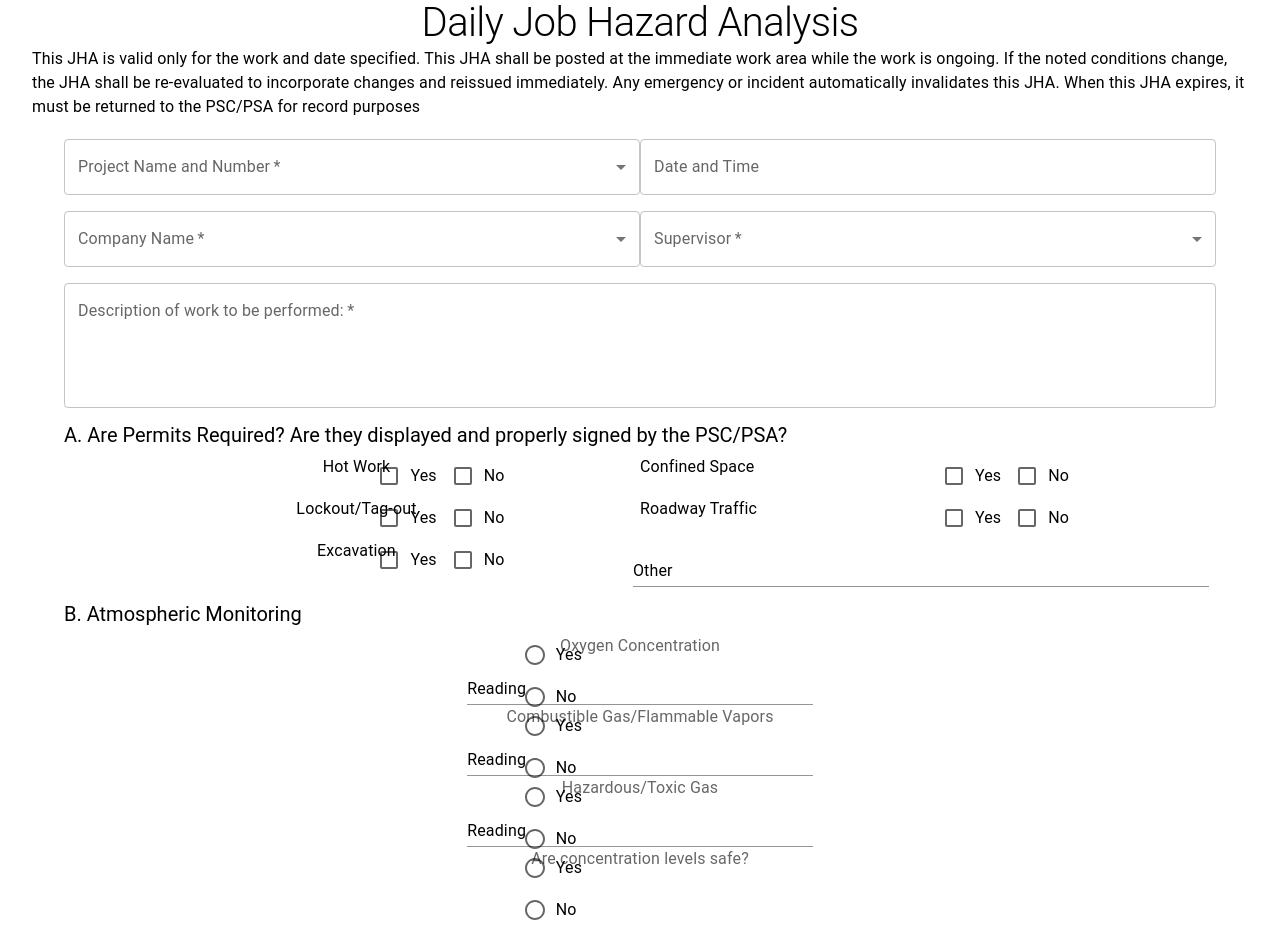
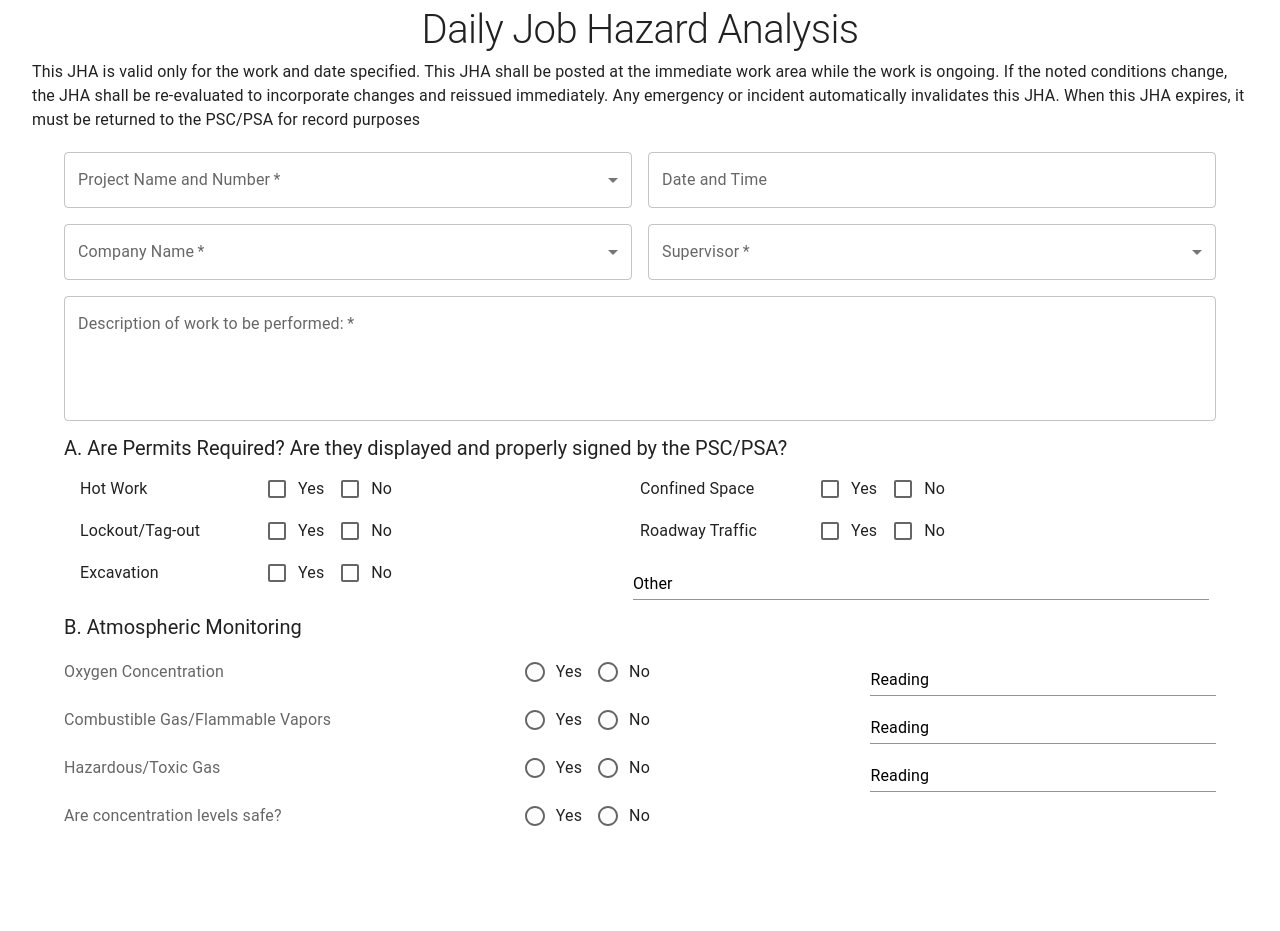
Before and after one commit to Trevor5008/jha-form-prototype, a Next.js app: page / in a window 1280 px wide. After the commit the page ends 840 px from the top, so only its background shows below. Built offline with nearby package versions, Linux system fonts and the light colour scheme.

Commit message:
Fixed layout issue with production build

```diff
--- a/app/components/DateTimeInput.jsx
+++ b/app/components/DateTimeInput.jsx
@@ -1,4 +1,3 @@
-"use client"
 import { AdapterDayjs } from "@mui/x-date-pickers/AdapterDayjs"
 import { LocalizationProvider } from "@mui/x-date-pickers/LocalizationProvider"
 import { DateTimePicker } from "@mui/x-date-pickers/DateTimePicker"
--- a/app/components/SectionAOptions.jsx
+++ b/app/components/SectionAOptions.jsx
@@ -1,4 +1,3 @@
-"use client"
 import {
    FormGroup,
    FormControlLabel,
@@ -12,7 +11,10 @@ export default function CheckOptions({
    column
 }) {
    return (
-      <FormGroup className="flex flex-row flex-nowrap items-center justify-between">
+      <FormGroup
+         className="flex flex-row flex-nowrap items-center justify-between"
+         sx={{ flexDirection: "row" }}
+      >
          <Typography
             variant="body1"
             display="flex"
@@ -28,7 +30,9 @@ export default function CheckOptions({
                sx={{
                   position: "relative",
                   marginLeft: "11rem",
-                     visibility: option === 'Other' && 'hidden'
+                  visibility:
+                     option === "Other" &&
+                     "hidden"
                }}
             />
             <FormControlLabel
@@ -36,7 +40,9 @@ export default function CheckOptions({
                label="No"
                sx={{
                   position: "relative",
-                     visibility: option === 'Other' && 'hidden'
+                  visibility:
+                     option === "Other" &&
+                     "hidden"
                }}
             />
          </Box>
--- a/app/components/SectionBOptions.jsx
+++ b/app/components/SectionBOptions.jsx
@@ -18,8 +18,11 @@ export default function SelectBOptions({
 
    return (
       <FormControl
-         className="flex flex-row justify-between items-center mb-2"
+         className="flex justify-between items-center mb-2"
          fullWidth
+         sx={{
+            flexDirection: 'row'
+         }}
       >
          <FormLabel id={`${option} radio group`} className="text-black">
             {option}
@@ -29,7 +32,10 @@ export default function SelectBOptions({
             name={`${option} radio group`}
             value={value}
             onChange={handleChange}
-            className="inline-block absolute left-[40%]"
+            className="absolute left-[40%]"
+            sx={{
+               display: 'inline-block'
+            }}
          >
             <FormControlLabel
                value={true}
--- a/app/components/SelectInput.jsx
+++ b/app/components/SelectInput.jsx
@@ -1,4 +1,3 @@
-"use client"
 import {
    InputLabel,
    Select,
--- a/app/layout.jsx
+++ b/app/layout.jsx
@@ -1,21 +1,21 @@
 "use client"
-
 import "./globals.css"
 import { Inter } from "next/font/google"
-import { ThemeProvider } from "@mui/material"
+import { ThemeProvider } from "@emotion/react"
 import { theme } from "@/styles/themes"
+import CssBaseline from "@mui/material/CssBaseline"
 
 const inter = Inter({ subsets: ["latin"] })
-
-export const metadata = {
-   title: "JHA",
-   description: "Job Hazard Analysis Form"
-}
 
 export default function RootLayout({ children }) {
    return (
       <html lang="en">
+         <head>
+            <title>JHA</title>
+
+         </head>
          <ThemeProvider theme={theme}>
+            <CssBaseline />
             <body className={inter.className}>
                {children}
             </body>
--- a/app/page.jsx
+++ b/app/page.jsx
@@ -35,22 +35,26 @@ export default function Home() {
                className="block"
             >
                This JHA is valid only for the work
-            and date specified. This JHA shall be
-            posted at the immediate work area
-            while the work is ongoing. If the
-            noted conditions change, the JHA shall
-            be re-evaluated to incorporate changes
-            and reissued immediately. Any
-            emergency or incident automatically
-            invalidates this JHA. When this JHA
-            expires, it must be returned to the
-            PSC/PSA for record purposes
+               and date specified. This JHA shall
+               be posted at the immediate work
+               area while the work is ongoing. If
+               the noted conditions change, the
+               JHA shall be re-evaluated to
+               incorporate changes and reissued
+               immediately. Any emergency or
+               incident automatically invalidates
+               this JHA. When this JHA expires, it
+               must be returned to the PSC/PSA for
+               record purposes
             </Typography>
             {/* 1st Row */}
-         <Container className="flex p-0 mt-5">
+            <Container className="p-0 mt-5" sx={{ display: 'flex' }}>
                {/* Project Name Input */}
                <FormControl
-               className="mr-2 w-1/2"
+                  className="w-1/2"
+                  sx={{
+                     marginRight: '.5rem'
+                  }}
                   required
                >
                   <SelectInput
@@ -60,17 +64,23 @@ export default function Home() {
                </FormControl>
                {/* DateTime Input */}
                <FormControl
-               className="ml-2 w-1/2"
+                  className="w-1/2"
+                  sx={{
+                     marginLeft: '.5rem'
+                  }}
                   required
                >
                   <DateTimeInput />
                </FormControl>
             </Container>
             {/* 2nd Row | Company Name, Supervisor */}
-         <Container className="flex p-0 mt-4">
+            <Container className="p-0 mt-4" sx={{ display: 'flex' }}>
                {/* Company Name */}
                <FormControl
-               className="mr-2 w-1/2"
+                  className="w-1/2"
+                  sx={{
+                     marginRight: '.5rem'
+                  }}
                   required
                >
                   <SelectInput
@@ -80,7 +90,10 @@ export default function Home() {
                </FormControl>
                {/* Supervisor */}
                <FormControl
-               className="ml-2 w-1/2"
+                  className="w-1/2"
+                  sx={{
+                     marginLeft: '.5rem'
+                  }}
                   required
                >
                   <SelectInput
@@ -108,9 +121,9 @@ export default function Home() {
                   variant="h3"
                   marginBottom={1}
                >
-               A. Are Permits Required? Are they
-               displayed and properly signed by
-               the PSC/PSA?
+                  A. Are Permits Required? Are
+                  they displayed and properly
+                  signed by the PSC/PSA?
                </Typography>
                <Box display="flex">
                   <Box
@@ -147,8 +160,9 @@ export default function Home() {
                            variant="standard"
                            fullWidth
                            sx={{
-                           '& .MuiFormLabel-root': {
-                              color: 'black'
+                              "& .MuiFormLabel-root":
+                                 {
+                                    color: "black"
                                  }
                            }}
                         />
--- a/styles/themes.jsx
+++ b/styles/themes.jsx
@@ -3,7 +3,8 @@ import { createTheme } from "@mui/material/styles"
 export const theme = createTheme({
    typography: {
       h1: {
-         fontSize: 40
+         fontSize: 40,
+         lineHeight: '60px'
       },
       h2: {
          fontSize: 30
```
Also changed, not shown: lib/metadata.js (added), 1 other file (tests, documents, lock files or other folders). Lines whose indentation alone changed are shown as unchanged.
